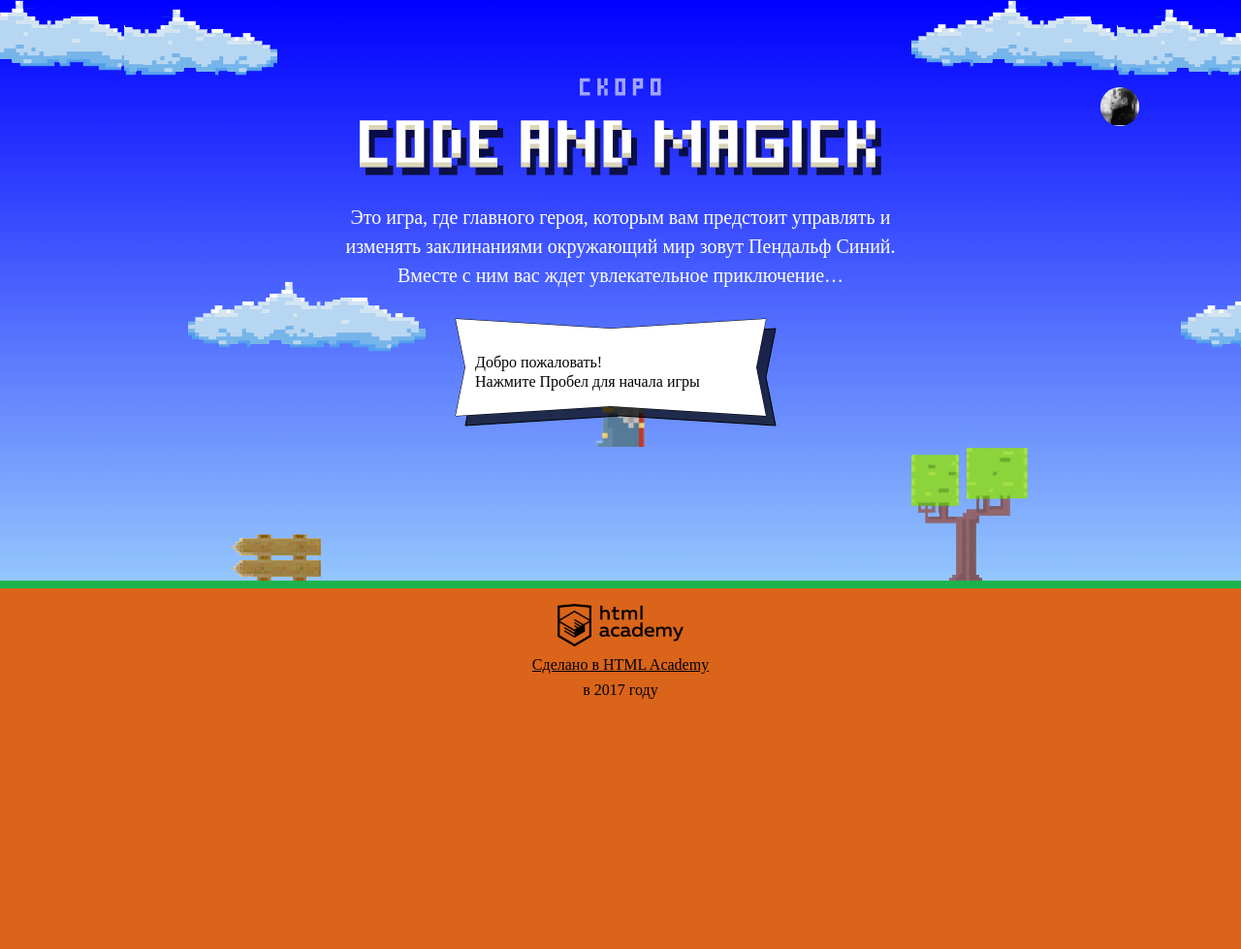
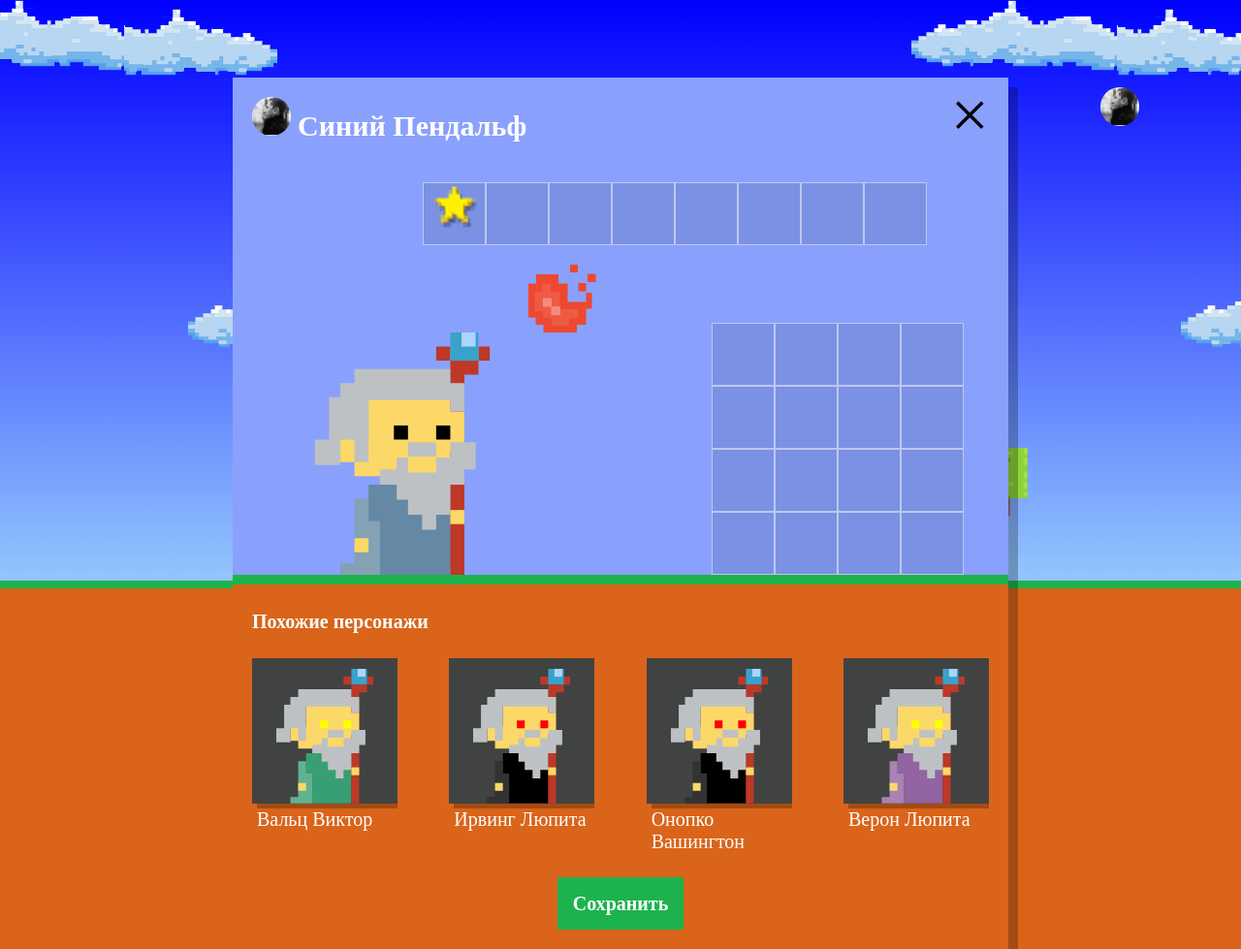
Before and after one commit to Mehanica/768593-code-and-magick-17, a website: page index.html in a window 1280 px wide. Shown: the whole page at 97% size. Before the commit the page ends 800 px from the top, so only its background shows below. Drawn offline with Linux system fonts and the light colour scheme; a web font is replaced by a local one.

Commit message:
module3-task1

```diff
--- a/index.html
+++ b/index.html
@@ -206,6 +206,7 @@
     return (height - getWizardHeight()) / 3;
   };
 </script>
+<script src="js/setup.js"></script>
 <script src="js/stat.js"></script>
 <script src="js/game.js"></script>
 
--- /dev/null
+++ b/js/setup.js
@@ -0,0 +1,81 @@
+'use strict';
+
+var CHARACTERS_QUANTITY = 4;
+
+var NAMES = ['Иван', 'Хуан Себастьян', 'Мария', 'Кристоф', 'Виктор', 'Юлия', 'Люпита', 'Вашингтон'];
+var SURNAMES = ['да Марья', 'Верон', 'Мирабелла', 'Вальц', 'Онопко', 'Топольницкая', 'Нионого', 'Ирвинг'];
+var COAT_COLORS = ['rgb(101, 137, 164)', 'rgb(241, 43, 107)', 'rgb(146, 100, 161)', 'rgb(56, 159, 117)', 'rgb(215, 210, 55)', 'rgb(0, 0, 0)'];
+var EYES_COLORS = ['black', 'red', 'blue', 'yellow', 'green'];
+
+var TEMPLATE = document.querySelector('#similar-wizard-template').content.querySelector('.setup-similar-item');
+
+var similarList = document.querySelector('.setup-similar-list');
+
+var FRAGMENT = document.createDocumentFragment();
+
+var setup = document.querySelector('.setup');
+setup.classList.remove('hidden');
+
+var getInteger = function (min, max) {
+
+  return Math.floor(min + Math.random() * (max + 1 - min));
+};
+
+var getRandomValueOfArray = function (array) {
+  return array[getInteger(0, array.length - 1)];
+};
+
+var getFullName = function () {
+
+  return (getInteger(0, 1) === true) ? getRandomValueOfArray(NAMES) + ' ' + getRandomValueOfArray(SURNAMES) : getRandomValueOfArray(SURNAMES) + ' ' + getRandomValueOfArray(NAMES);
+};
+
+var createCharacters = function () {
+
+  var magicians = [];
+
+  for (var i = 1; i <= CHARACTERS_QUANTITY; i++) {
+    var character = {
+      name: getFullName(),
+      coatColor: getRandomValueOfArray(COAT_COLORS),
+      eyesColor: getRandomValueOfArray(EYES_COLORS)
+    };
+    magicians.push(character);
+  }
+  return magicians;
+};
+
+var magicians = createCharacters();
+
+var createMagician = function (character) {
+
+  var element = TEMPLATE.cloneNode(true);
+
+  element.querySelector('.setup-similar-label').innerHTML = character.name;
+  element.querySelector('.wizard-coat').setAttribute('fill', character.coatColor);
+  element.querySelector('.wizard-eyes').setAttribute('fill', character.eyesColor);
+
+  return element;
+};
+
+var showMagicians = function () {
+  for (var i = 0; i < magicians.length; i++) {
+    FRAGMENT.appendChild(createMagician(magicians[i]));
+  }
+
+  similarList.appendChild(FRAGMENT);
+};
+
+showMagicians();
+
+similarList.parentNode.classList.remove('hidden');
+var test = function () {
+  for (var i = 0; i <= 100; i++) {
+    var t = getInteger(0, NAMES.length - 1);
+    console.log(t);
+    console.log(NAMES[t]);
+    console.log(SURNAMES[t]);
+  }
+ console.log(NAMES.length - 1);
+};
+test();
```
